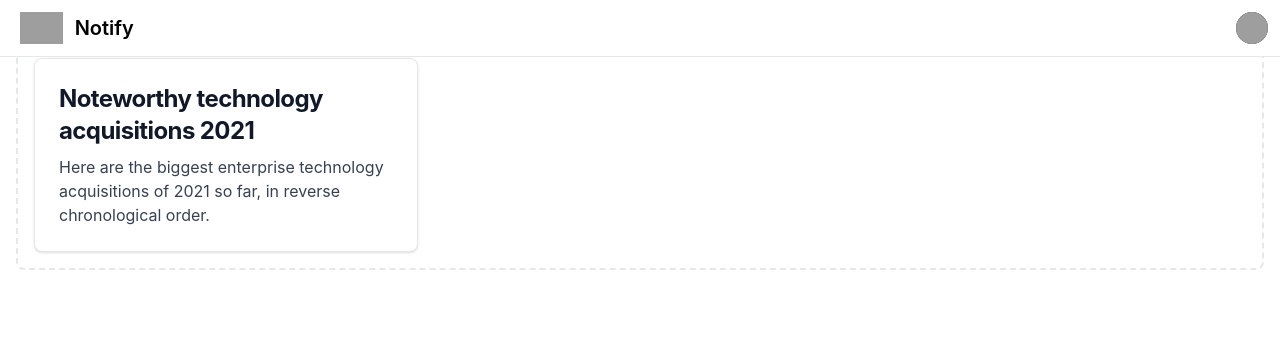
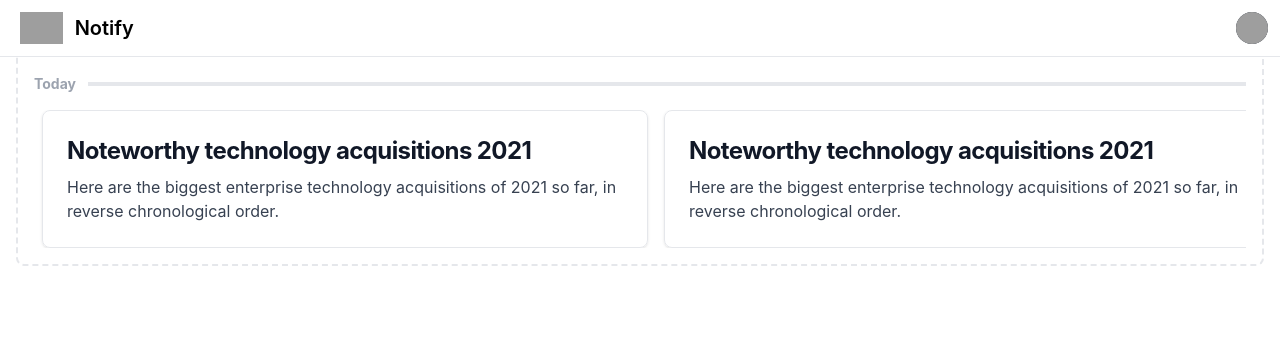
Before and after one commit to alfroeha/notify, a Django app: page / in a window 1280 px wide. Shown: the top 357 px of the page. Run offline with Django 4.2, Linux system fonts and the light colour scheme; some libraries are stand-ins or nearby versions; grey boxes are pictures that could not be loaded.

Commit message:
Add carousel for cards

```diff
--- a/dashboard/templates/Dashboard.html
+++ b/dashboard/templates/Dashboard.html
@@ -8,7 +8,10 @@
   <div class="p-4 sm:ml-64">
     <div class="p-4 border-2 border-gray-200 border-dashed rounded-lg dark:border-gray-700 mt-14">
       {% include 'components/Breadcumb.html'   %}
-        {% include 'components/Card.html'   %}
+      {% include 'components/Divider.html' with divider='Today'  %}
+      <div class="mx-auto w-1/3 overflow-x-auto">
+        {% include 'components/Carousel.html'   %}
+      </div>
     </div>
   </div>
 {% endblock %}
--- a/dashboard/templates/components/Card.html
+++ b/dashboard/templates/components/Card.html
@@ -1,4 +1,4 @@
-<a href="#" class="block max-w-sm p-6 bg-white border border-gray-200 rounded-lg shadow hover:bg-gray-100 dark:bg-gray-800 dark:border-gray-700 dark:hover:bg-gray-700">
+<a href="#" class="flex-none mx-2 w-1/2 md:w-1/3 p-6 border border-gray-200 rounded-lg shadow hover:bg-gray-100 dark:bg-gray-800 dark:border-gray-700 dark:hover:bg-gray-700">
   <h5 class="mb-2 text-2xl font-bold tracking-tight text-gray-900 dark:text-white">Noteworthy technology acquisitions 2021</h5>
   <p class="font-normal text-gray-700 dark:text-gray-400">Here are the biggest enterprise technology acquisitions of 2021 so far, in reverse chronological order.</p>
 </a>
--- /dev/null
+++ b/dashboard/templates/components/Carousel.html
@@ -0,0 +1,10 @@
+<div class="w-full">
+  <div class="flex flex-no-wrap scrolling-touch items-start">
+    {% include 'components/Card.html'   %}
+    {% include 'components/Card.html'   %}
+    {% include 'components/Card.html'   %}
+    {% include 'components/Card.html'   %}
+    {% include 'components/Card.html'   %}
+    {% include 'components/Card.html'   %}
+  </div>
+</div>
--- /dev/null
+++ b/dashboard/templates/components/Divider.html
@@ -0,0 +1,4 @@
+<div class="flex items-center py-4 text-gray-400 rounded-lg dark:text-white">
+  <span class="text-sm font-bold">{{ divider }}</span>
+  <hr class="w-full ml-3 text-lg border-2">
+</div>
```
